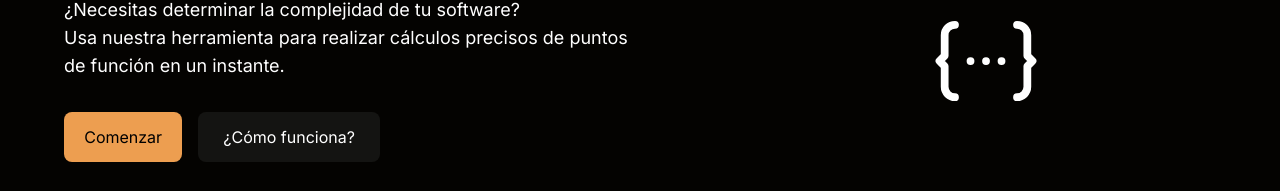
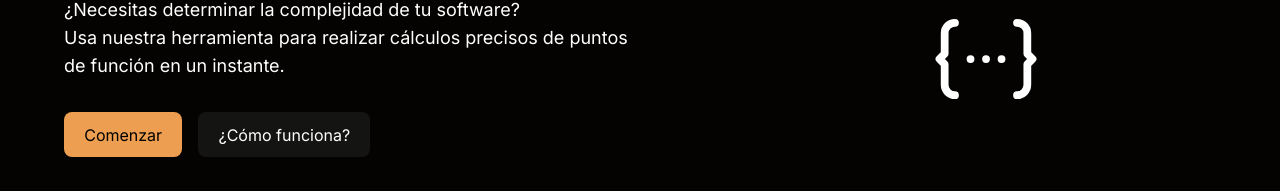
Before and after one commit to parqueroosvelt-inc/puntos-de-funcion, a React (Vite) app: page / in a window 1280 px wide. Shown: the part 257-448 px from the top of the page. Built offline with nearby package versions, Linux system fonts and the light colour scheme.

Commit message:
add general styles to boton-secundario

```diff
--- a/src/index.css
+++ b/src/index.css
@@ -49,6 +49,10 @@ button {
 }
 
 .boton-secundario {
+  border-radius: 8px;
+  cursor: pointer;
+  border: 1px solid transparent;
+  padding: 0.6em 1.2em;
   transition: transform ease 0.2s, box-shadow ease 0.2s;
 }
 
```
